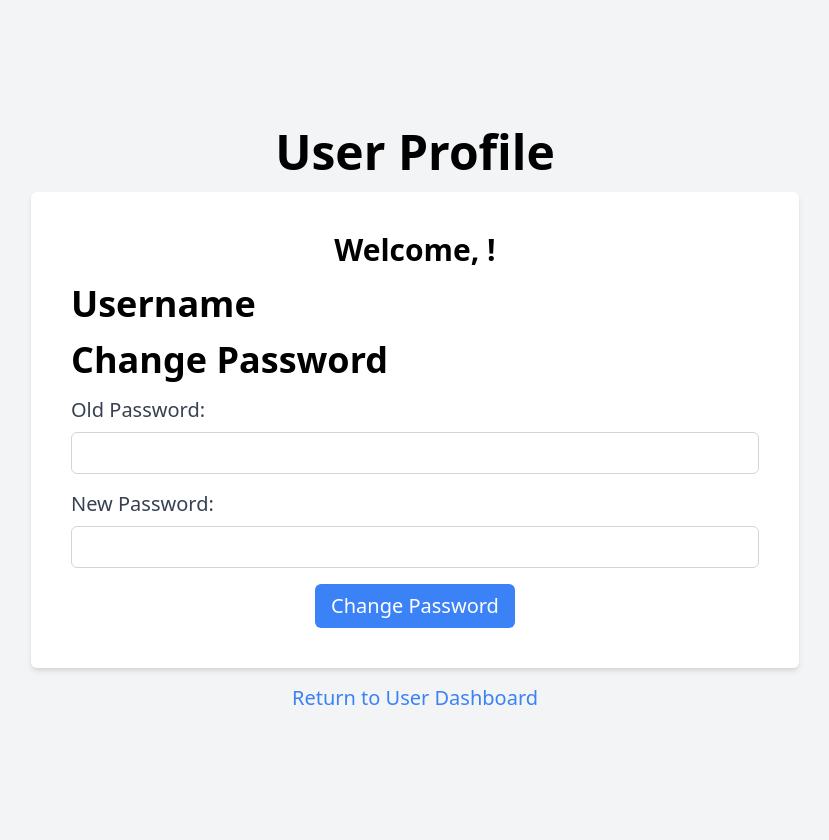
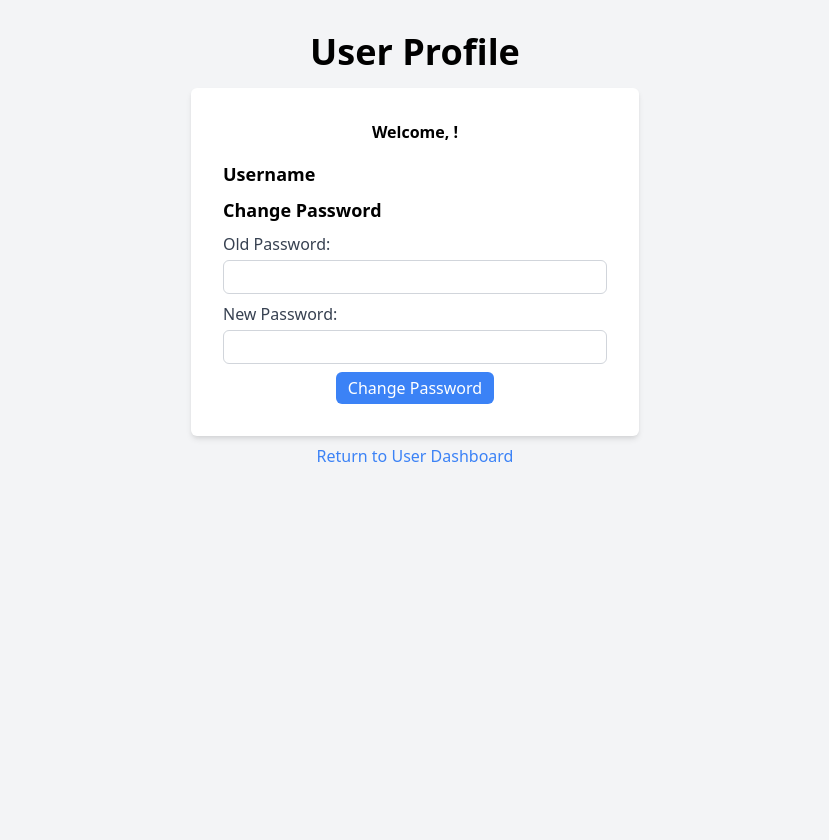
Before and after one commit to paws1234/Group6-alvin, a PHP site: page /profile.php in a window 1280 px wide. Shown: the whole page, without its empty margins (225-1054 px from the left). After the commit the page ends 462 px from the top, so only its background shows below. Run offline with PHP 8.4, Linux system fonts and the light colour scheme; data comes from the database, SQL or seed files in the repository.

Commit message:
Update profile.php

```diff
--- a/Group6/profile.php
+++ b/Group6/profile.php
@@ -88,43 +88,56 @@ if ($_SERVER['REQUEST_METHOD'] === 'POST' && isset($_POST['change_password'])) {
 $userInfo = $userProfile->getUserInfo();
 ?>
 <!DOCTYPE html>
-<html>
+<html lang="en">
+
 <head>
-    <title>User Profile</title>
+    <meta charset="UTF-8">
+    <meta name="viewport" content="width=device-width, initial-scale=1.0">
     <link rel="stylesheet" href="https://cdn.jsdelivr.net/npm/tailwindcss@2.2.15/dist/tailwind.min.css">
     <link rel="icon" href="images/ctu.png" type="image/x-icon">
+    <title>User Profile</title>
 </head>
+
 <body class="bg-gray-100">
-    <div class="min-h-screen flex items-center justify-center">
-        <div class="container mx-auto p-4 sm:p-12 md:p-24 lg:p-32 w-full max-w-screen-lg">
-            <h1 class="text-3xl sm:text-6xl md:text-4xl lg:text-5xl font-semibold text-center mb-4">User Profile</h1>
-            <div class="bg-white p-4 sm:p-6 md:p-8 lg:p-10 rounded-md shadow-md">
-                <div class="text-lg sm:text-3xl font-semibold text-center mb-4">
+    <div class="min-h-screen flex flex-col items-center justify-start">
+        <div class="container mx-auto mt-0 p-4 sm:p-8">
+            <h1 class="text-xl sm:text-2xl md:text-3xl lg:text-4xl font-semibold text-center mt-0 mb-4">User Profile</h1>
+
+            <div class="flex justify-center">
+                <div class="bg-white p-4 sm:p-6 md:p-6 lg:p-8 rounded-md shadow-md w-full sm:max-w-md mx-auto">
+                    <div class="text-sm sm:text-base font-semibold text-center mb-4">
                        <p>Welcome, <?php echo htmlspecialchars($userInfo['username']); ?>!</p>
                     </div>
-                <h2 class="text-2xl sm:text-4xl font-semibold mb-4">Username</h2>
-                <div class="mb-4">
-                    <p class="text-gray-700 text-xl sm:text-2xl"><?php echo htmlspecialchars($userInfo['username']); ?></p>
+                    <h2 class="text-base sm:text-lg font-semibold mb-2">Username</h2>
+                    <div class="mb-2">
+                        <p class="text-gray-700 text-sm sm:text-base"><?php echo htmlspecialchars($userInfo['username']); ?></p>
                     </div>
-                <h2 class="text-2xl sm:text-4xl font-semibold mb-4">Change Password</h2>
+                    <h2 class="text-base sm:text-lg font-semibold mb-2">Change Password</h2>
                     <form method="post" action="<?php echo htmlspecialchars($_SERVER['PHP_SELF']); ?>">
-                    <div class="mb-4">
-                        <label for="old_password" class="block text-gray-700 mb-2 text-lg sm:text-xl">Old Password:</label>
-                        <input type="password" id="old_password" name="old_password" required class="border border-gray-300 px-3 py-2 rounded-md w-full">
+                        <div class="mb-2">
+                            <label for="old_password" class="block text-gray-700 mb-1 text-sm sm:text-base">Old Password:</label>
+                            <input type="password" id="old_password" name="old_password" required
+                                class="border border-gray-300 px-2 py-1 rounded-md w-full">
                         </div>
-                    <div class="mb-4">
-                        <label for="new_password" class="block text-gray-700 mb-2 text-lg sm:text-xl">New Password:</label>
-                        <input type="password" id="new_password" name="new_password" required class="border border-gray-300 px-3 py-2 rounded-md w-full">
+                        <div class="mb-2">
+                            <label for="new_password" class="block text-gray-700 mb-1 text-sm sm:text-base">New Password:</label>
+                            <input type="password" id="new_password" name="new_password" required
+                                class="border border-gray-300 px-2 py-1 rounded-md w-full">
                         </div>
                         <div class="text-center">
-                        <button type="submit" name="change_password" class="bg-blue-500 text-white text-lg sm:text-xl px-4 py-2 rounded-md hover:bg-blue-600">Change Password</button>
+                            <button type="submit" name="change_password"
+                                class="bg-blue-500 text-white text-sm sm:text-base px-3 py-1 rounded-md hover:bg-blue-600">Change
+                                Password</button>
                         </div>
                     </form>
                       </div>
-            <p class="text-center mt-4">
-                <a href="user.php" class="text-blue-500 hover:underline text-lg sm:text-xl">Return to User Dashboard</a>
+            </div>
+
+            <p class="text-center mt-2">
+                <a href="user.php" class="text-blue-500 hover:underline text-sm sm:text-base">Return to User Dashboard</a>
             </p>
         </div>
     </div>
 </body>
+
 </html>
```
Lines whose indentation alone changed are shown as unchanged.
